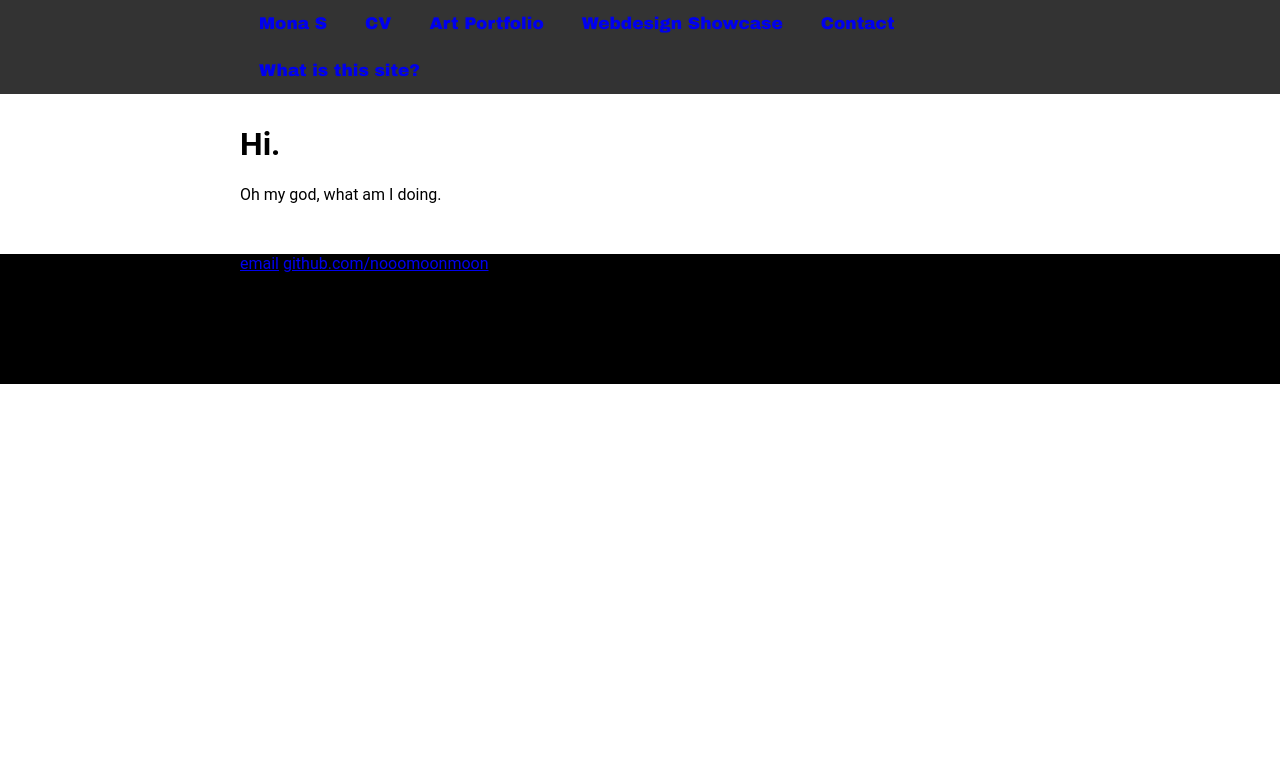
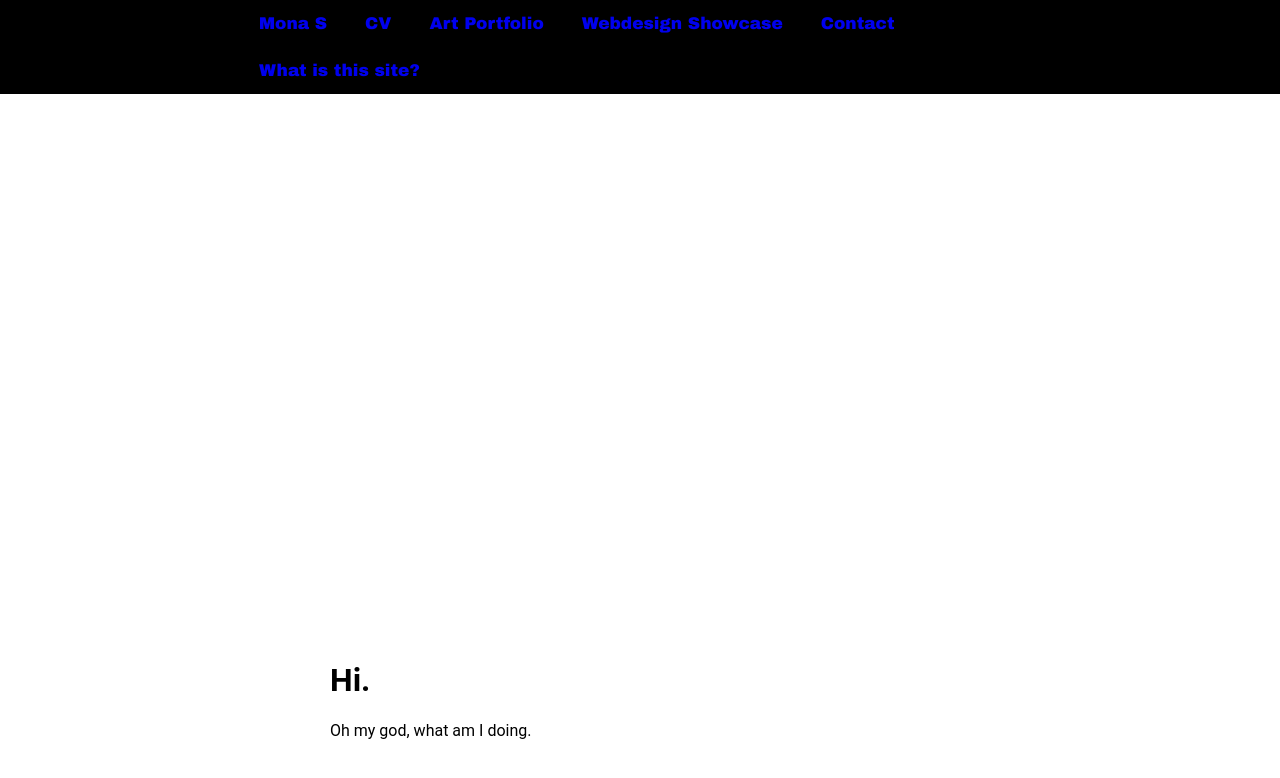
Before and after one commit to nooomoonmoon/nooomoonmoon.github.io, a Jekyll site: the page built from index.html, in a window 1280 px wide and 1076 px high. Shown: the top 778 px of the window. Built offline with Jekyll 4.4.1, drawn with Linux system fonts in a browser that asks for light colours.

Commit message:
Update main.css

```diff
--- a/css/main.css
+++ b/css/main.css
@@ -24,7 +24,7 @@
 
 				.navbar {
 					overflow: hidden;
-					background-color: #333;
+					background-color: #000;
 					position: fixed;
 					top: 0;
 					width: 100%;
@@ -52,14 +52,15 @@
 				}
 
 				.main {
-					padding: 34px;
-					margin-top: 70px;
+					padding: 25%;
+					margin-top: 25%;
 				}
 
 				.footer {
+					position: fixed;
 					background: #000;
-					height: 80px;
-					padding-bottom: 50px;
+					height: 20%;
+					padding-bottom: 30%;
 				}
 
 				.footer p {
```
